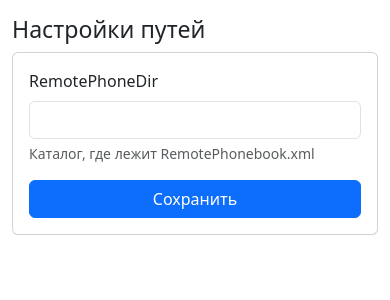
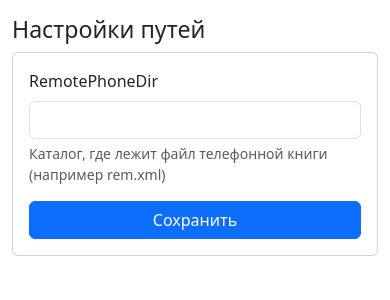
Before and after one commit to belogpt/phoep, a Flask app: template templates/settings.html in a window 390 px wide. Shown: the part 56-356 px from the top of the page. Run offline with Flask 3, Linux system fonts and the light colour scheme; the template is opened without the code that fills it, so the values that code supplies are empty; parts of the project's set-up code (start-up, migrations or seed data) failed here and were passed over.

Commit message:
Update phonebook storage defaults

```diff
--- a/Config.cfg
+++ b/Config.cfg
@@ -1,3 +1,3 @@
 [OutPutPath]
-RemotePhoneDir=./data
-LocalPhoneDir=./data
+RemotePhoneDir=/app/data
+LocalPhoneDir=/app/data
--- a/docker-compose.yml
+++ b/docker-compose.yml
@@ -10,5 +10,6 @@ services:
     ports:
       - "5000:5000"
     volumes:
-      - ./data:/app/data
+      # Замените /var/www/html на каталог веб-сервера, если он отличается
+      - /var/www/html:/app/data
     restart: unless-stopped
--- a/phonebook/repository.py
+++ b/phonebook/repository.py
@@ -7,8 +7,8 @@ from typing import List, Tuple
 from .models import Contact, Group
 
 CONFIG_PATH = os.path.join(os.path.dirname(os.path.abspath(__file__)), '..', 'Config.cfg')
-DEFAULT_REMOTE_DIR = './data'
-PHONEBOOK_FILENAME = 'RemotePhonebook.xml'
+DEFAULT_REMOTE_DIR = '/app/data'
+PHONEBOOK_FILENAME = os.environ.get("PHONEBOOK_FILENAME", "rem.xml")
 MAX_GROUPS = 50
 MAX_NAME_LENGTH = 99
 MAX_PHONE_LENGTH = 32
--- a/templates/settings.html
+++ b/templates/settings.html
@@ -5,7 +5,7 @@
     <div class="mb-3">
         <label class="form-label">RemotePhoneDir</label>
         <input class="form-control" type="text" name="remote_dir" value="{{ remote_dir }}" required>
-        <div class="form-text">Каталог, где лежит RemotePhonebook.xml</div>
+        <div class="form-text">Каталог, где лежит файл телефонной книги (например rem.xml)</div>
     </div>
     <button class="btn btn-primary" type="submit">Сохранить</button>
 </form>
```
Also changed, not shown: phonebook/routes.py (+6 -1 lines), README.md.
